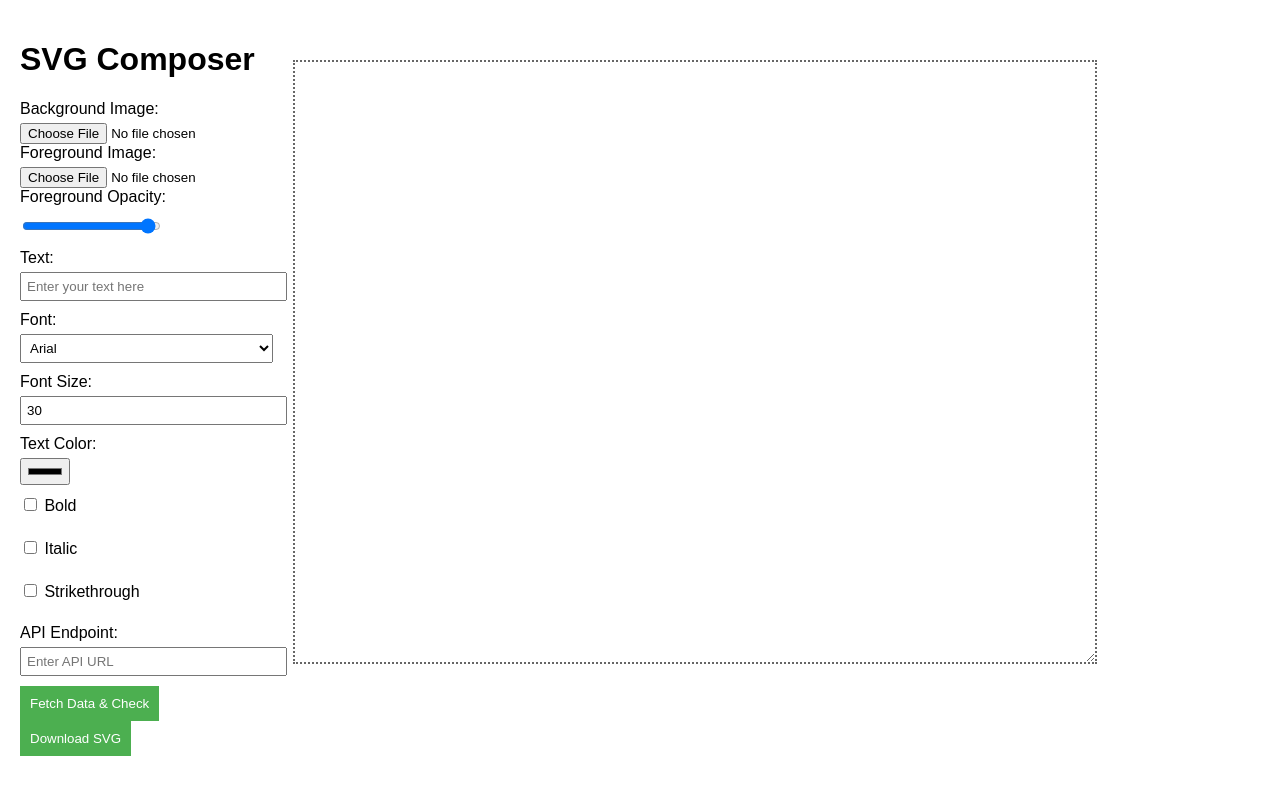
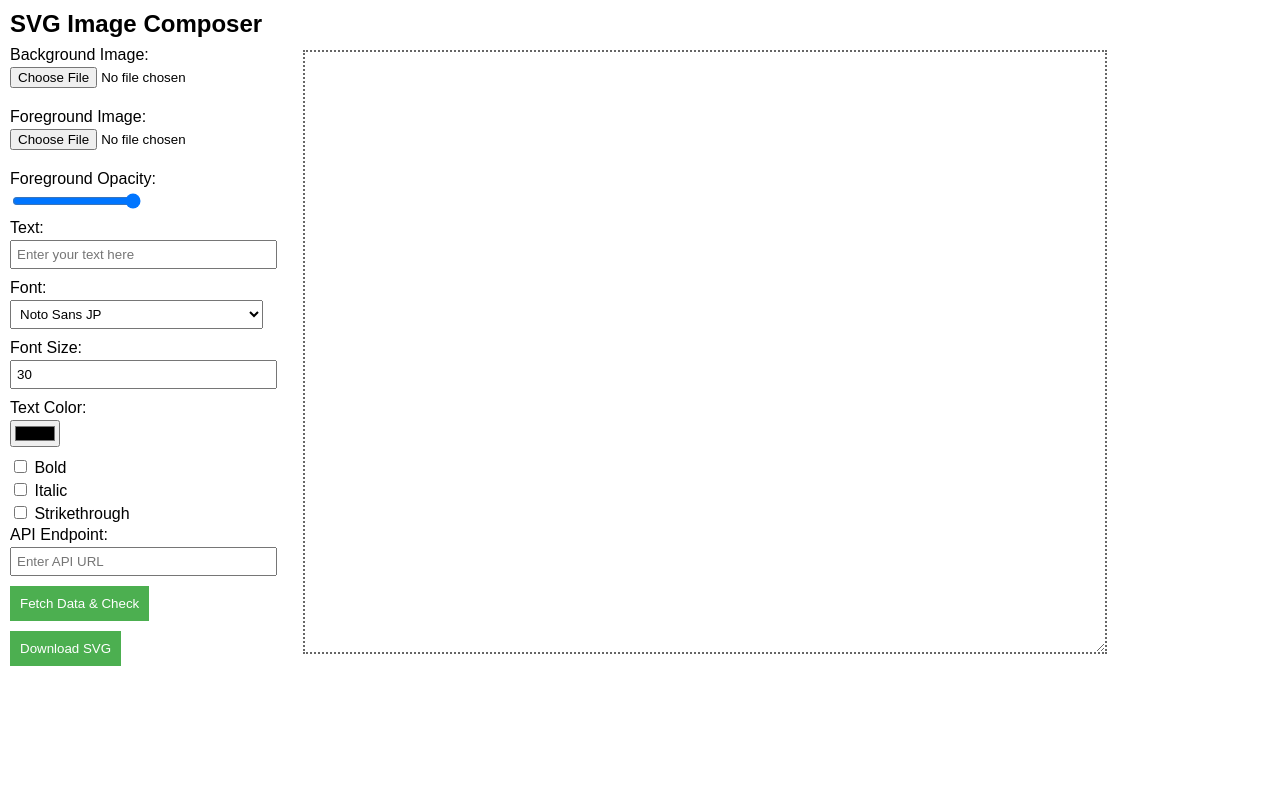
Before and after one commit to gobase/sbinft-svg-image-composer, a plain HTML site: page index.html in a window 1280 px wide. Drawn offline with Linux system fonts and the light colour scheme.

Commit message:
update style

```diff
--- a/index.html
+++ b/index.html
@@ -4,81 +4,23 @@
 <head>
     <meta charset="UTF-8">
     <meta name="viewport" content="width=device-width, initial-scale=1.0">
-    <title>SVG Composer</title>
-    <style>
-        body {
-            font-family: Arial, sans-serif;
-            margin: 20px;
-            display: flex;
-        }
-
-        #controls {
-            flex: 0.3;
-            margin-right: 20px;
-        }
-
-        #controls label {
-            display: block;
-            margin-bottom: 5px;
-        }
-
-        #controls input[type="text"],
-        #controls input[type="url"],
-        #controls select,
-        #controls input[type="number"] {
-            width: 100%;
-            padding: 5px;
-            margin-bottom: 10px;
-        }
-
-        #controls input[type="color"],
-        #controls input[type="range"] {
-            padding: 5px;
-            margin-bottom: 10px;
-        }
-
-        #controls button {
-            padding: 10px;
-            background-color: #4CAF50;
-            color: white;
-            border: none;
-            cursor: pointer;
-        }
-
-        #controls button:hover {
-            background-color: #45a049;
-        }
-
-        #canvas-container {
-            margin-top: 40px;
-            border: 2px dotted #666;
-            position: relative;
-            display: flex;
-            flex-direction: column;
-            align-items: left;
-            justify-content: left;
-            resize: both;
-            overflow: auto;
-            width: 800px;
-            height: 600px;
-            cursor: move;
-        }
-
-        #canvas {
-            width: 100%;
-            height: 100%;
-        }
-    </style>
+    <title>SVG Image Composer</title>
+    <link rel="stylesheet" href="styles.css">
 </head>
 
 <body>
+    <div class="container">
         <div id="controls">
-        <h1>SVG Composer</h1>
+            <h2>SVG Image Composer</h2>
+            <div class="upload">
                 <label for="background">Background Image:</label>
                 <input type="file" id="background" accept="image/*"><br>
+            </div>
 
+            <div class="upload">
                 <label for="foreground">Foreground Image:</label>
                 <input type="file" id="foreground" accept="image/*"><br>
+            </div>
 
             <label for="opacity">Foreground Opacity:</label>
             <input type="range" id="opacity" min="0" max="100" value="100"><br>
@@ -88,6 +30,7 @@
 
             <label for="font">Font:</label>
             <select id="font">
+                <option value="Noto Sans JP">Noto Sans JP</option>
                 <option value="Arial">Arial</option>
                 <option value="Times New Roman">Times New Roman</option>
                 <option value="Courier New">Courier New</option>
@@ -101,25 +44,26 @@
 
             <label>
                 <input type="checkbox" id="bold"> Bold
-        </label><br>
+            </label>
 
             <label>
                 <input type="checkbox" id="italic"> Italic
-        </label><br>
+            </label>
 
             <label>
                 <input type="checkbox" id="strikethrough"> Strikethrough
-        </label><br>
+            </label>
 
             <label for="api">API Endpoint:</label>
             <input type="url" id="api" placeholder="Enter API URL"><br>
 
             <button onclick="fetchDataAndCheckAPI()">Fetch Data & Check</button>
-        <button onclick="downloadSVG()">Download SVG</button>
+            <button id="download-btn" onclick="downloadSVG()">Download SVG</button>
         </div>
 
         <div id="canvas-container">
             <svg id="canvas" width="500" height="500"></svg>
+        </div>
     </div>
 
     <script src="script.js"></script>
--- /dev/null
+++ b/styles.css
@@ -0,0 +1,76 @@
+body {
+    font-family: Arial, sans-serif;
+    margin: 10px;
+    display: flex;
+}
+
+h2 {
+    margin-top: 0;
+    margin-bottom: 8px;
+}
+
+.container {
+    display: flex;
+}
+
+#controls {
+    flex: 0.3;
+    margin-right: 40px;
+}
+
+.upload {
+    margin-bottom: 20px;
+}
+
+#controls label {
+    display: block;
+    margin-bottom: 3px;
+}
+
+#controls input[type="text"],
+#controls input[type="url"],
+#controls select,
+#controls input[type="number"] {
+    width: 100%;
+    padding: 5px;
+    margin-bottom: 10px;
+}
+
+#controls input[type="color"],
+#controls input[type="range"] {
+    /* padding: 5px; */
+    margin-bottom: 10px;
+}
+
+#controls button {
+    padding: 10px;
+    background-color: #4CAF50;
+    color: white;
+    border: none;
+    cursor: pointer;
+    margin-bottom: 10px;
+}
+
+#controls button:hover {
+    background-color: #45a049;
+}
+
+#canvas-container {
+    margin-top: 40px;
+    border: 2px dotted #666;
+    position: relative;
+    display: flex;
+    flex-direction: column;
+    align-items: left;
+    justify-content: left;
+    resize: both;
+    overflow: auto;
+    width: 800px;
+    height: 600px;
+    cursor: move;
+}
+
+#canvas {
+    width: 100%;
+    height: 100%;
+}
```
Lines whose indentation alone changed are shown as unchanged.
